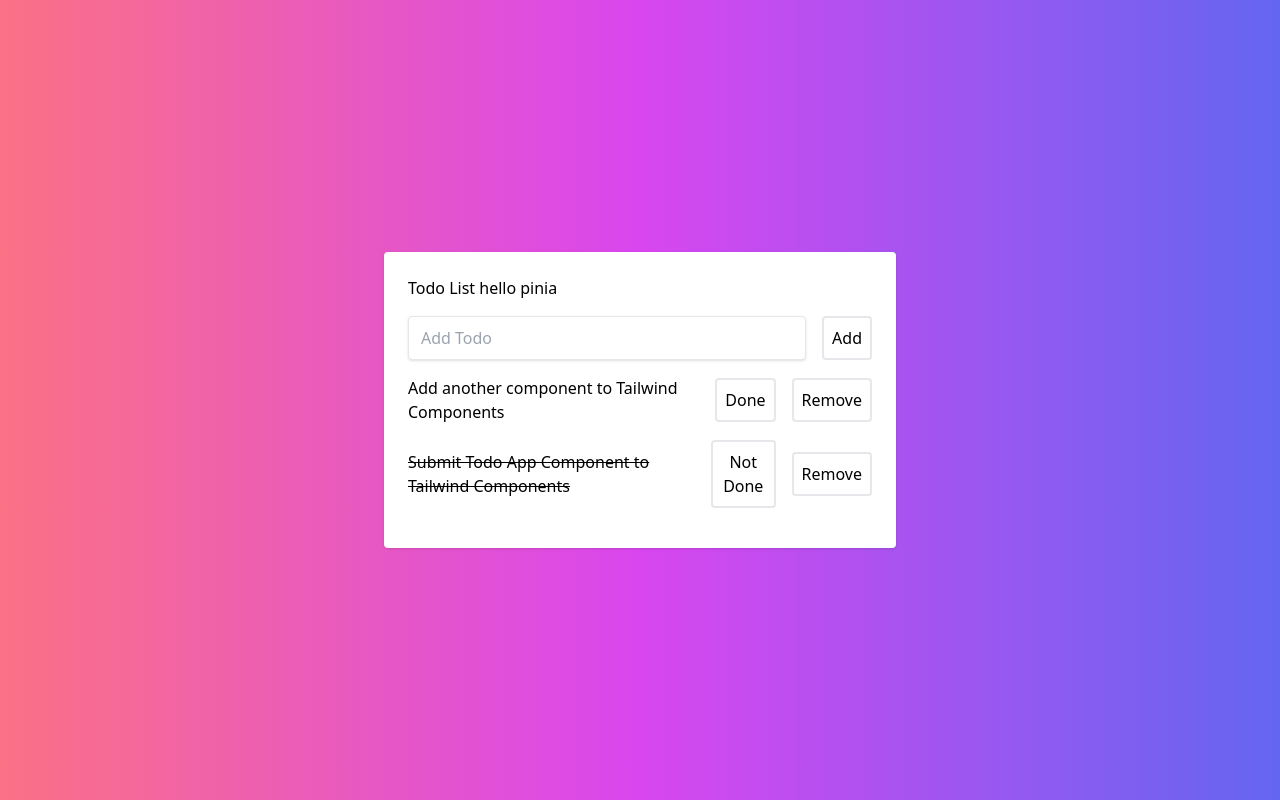
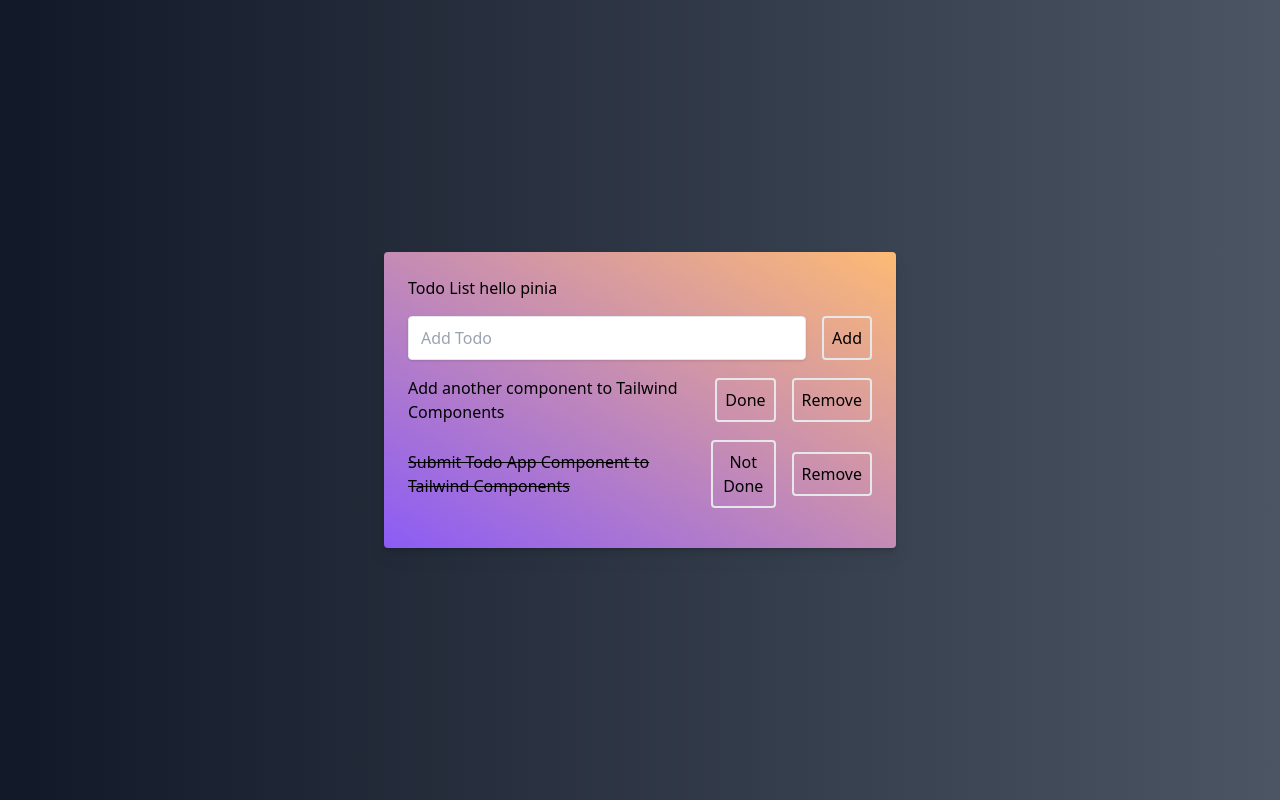
Before and after one commit to mhnnovicell/football-crud-app, a Vue app: page / in a window 1280 px wide. Built offline with nearby package versions, Linux system fonts and the light colour scheme.

Commit message:
Updated styling

```diff
--- a/src/App.vue
+++ b/src/App.vue
@@ -4,7 +4,7 @@ import CreateToDoItem from './components/CreateToDoItem.vue';
 
 <template>
   <div
-    class="flex items-center justify-center w-full h-screen font-sans bg-gradient-to-r from-rose-400 via-fuchsia-500 to-indigo-500"
+    class="flex items-center justify-center w-full h-screen font-sans bg-gradient-to-b from-gray-900 to-gray-600 bg-gradient-to-r"
   >
     <CreateToDoItem />
   </div>
--- a/src/components/CreateToDoItem.vue
+++ b/src/components/CreateToDoItem.vue
@@ -1,5 +1,7 @@
 <template>
-  <div class="w-full p-6 m-4 bg-white rounded shadow lg:w-3/4 lg:max-w-lg">
+  <div
+    class="w-full p-6 m-4 bg-opacity-50 rounded shadow Pastel bg-gradient-to-tr from-violet-500 to-orange-300 backdrop-blur-xl drop-shadow-lg lg:w-3/4 lg:max-w-lg"
+  >
     <div class="mb-4">
       <h1 class="text-grey-darkest">
         Todo List {{ todoitemsStore.someState }}
```
